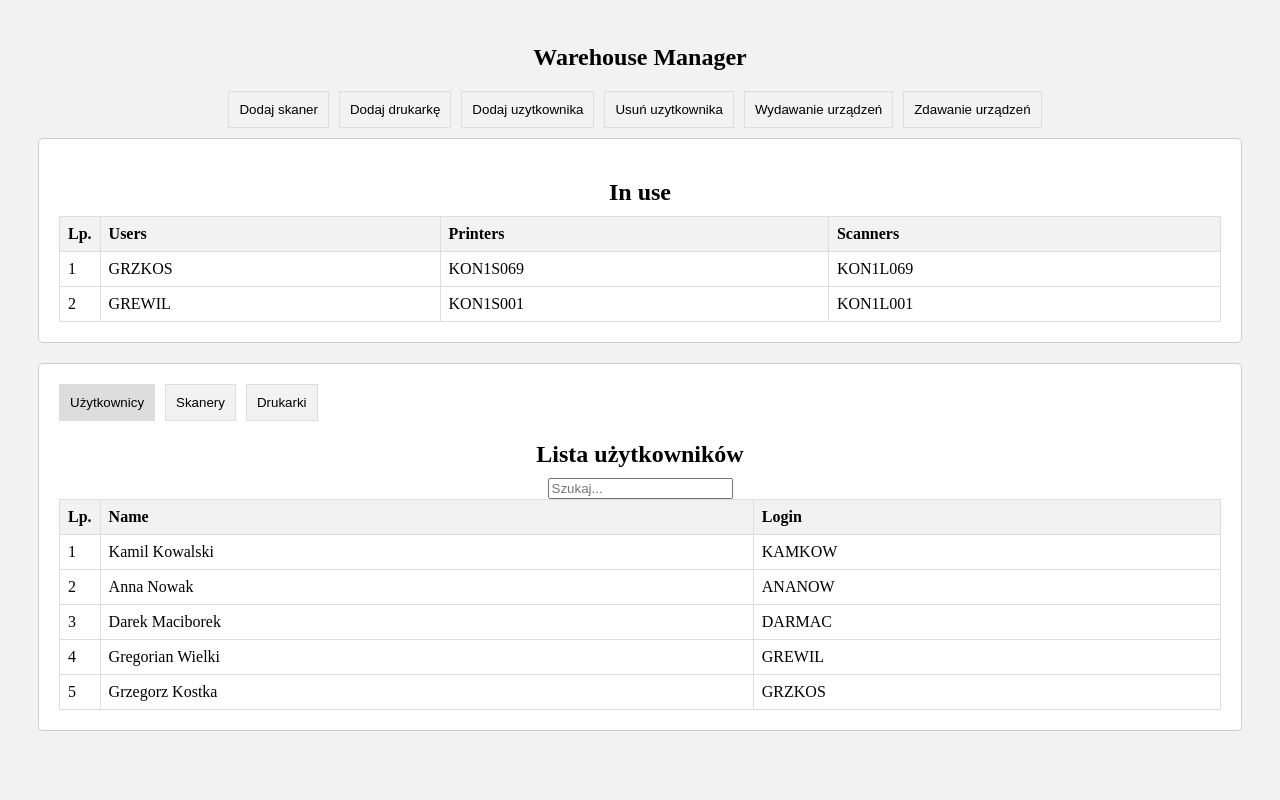
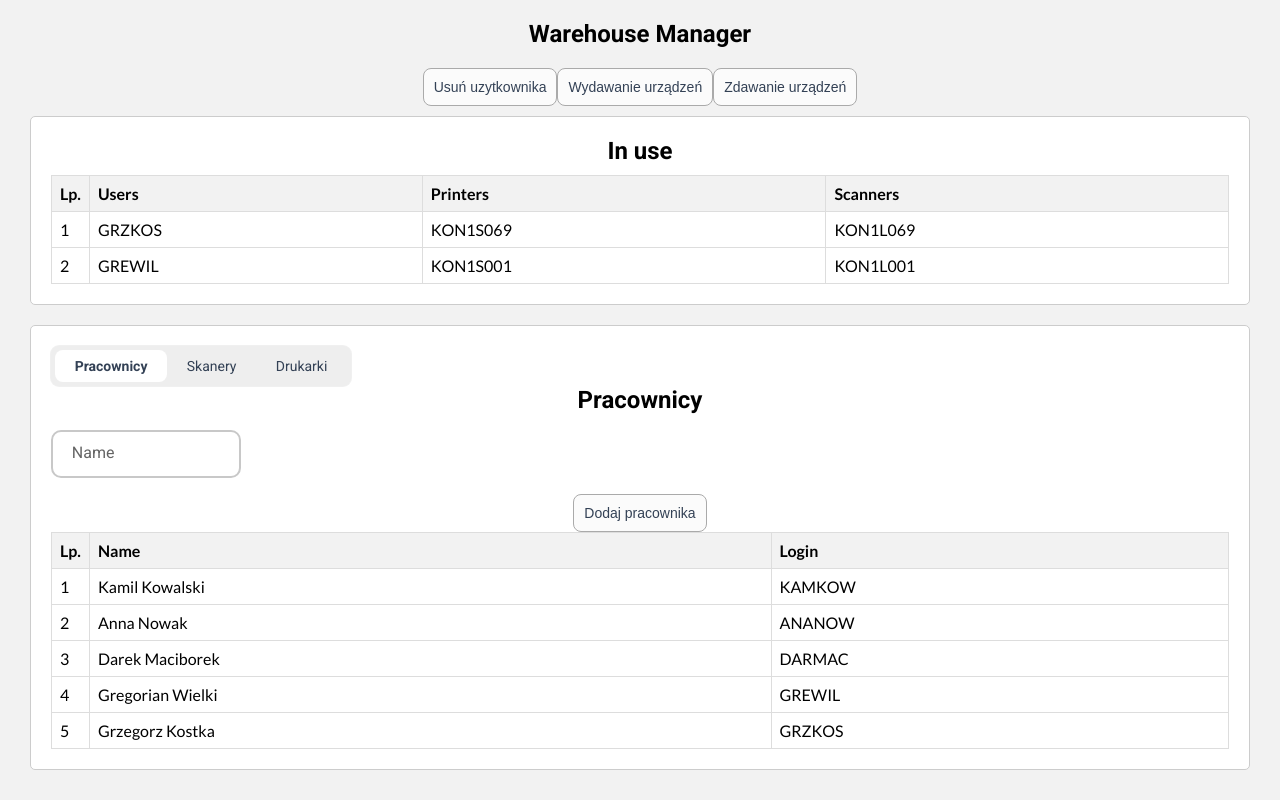
Before and after one commit to ErykFryderyk/equipment-management, a Vue app: page / in a window 1280 px wide. Built offline with nearby package versions, Linux system fonts and the light colour scheme.

Commit message:
added styled UI elements like button input and radio

```diff
--- a/src/App.vue
+++ b/src/App.vue
@@ -8,11 +8,9 @@
       @updatePrinter="addPrinter"
       @updateUsersList="handleUpdateUsers"
       @assignDevicesToUser="assignDevices"
-      @returnDevices="returnDevices" />
+      @returnDevices="returnDevices"
+    />
     <h1>Warehouse Manager</h1>
-    <button @click="toggleModal('AddNewScanner')">Dodaj skaner</button>
-    <button @click="toggleModal('AddNewPrinter')">Dodaj drukarkę</button>
-    <button @click="toggleModal('AddNewUser')">Dodaj uzytkownika</button>
     <button @click="toggleModal('RemoveUser')">Usuń uzytkownika</button>
     <button @click="toggleModal('AssignDevice')">Wydawanie urządzeń</button>
     <button @click="toggleModal('ReturnDevice')">Zdawanie urządzeń</button>
@@ -46,14 +44,29 @@
     <div class="main-list">
       <div class="lists">
         <div class="tabs">
-          <button @click="activeTab = 'users'" :class="{ 'active': activeTab === 'users' }">Użytkownicy</button>
-          <button @click="activeTab = 'scanners'" :class="{ 'active': activeTab === 'scanners' }">Skanery</button>
-          <button @click="activeTab = 'printers'" :class="{ 'active': activeTab === 'printers' }">Drukarki</button>
+          <div class="radio-inputs">
+            <label class="radio" @click="activeTab = 'users'">
+              <input type="radio" name="radio" checked="">
+              <span class="name">Pracownicy</span>
+            </label>
+            <label class="radio" @click="activeTab = 'scanners'">
+              <input type="radio" name="radio">
+              <span class="name">Skanery</span>
+            </label>
+            <label class="radio" @click="activeTab = 'printers'">
+              <input type="radio" name="radio">
+              <span class="name">Drukarki</span>
+            </label>
+          </div>
         </div>
 
         <div v-if="activeTab === 'users'">
-          <h2>Lista użytkowników</h2>
-          <input type="text" placeholder="Szukaj...">
+          <h2>Pracownicy</h2>
+          <div class="search">
+            <input type="text" required="" autocomplete="off">
+            <label for="name">Name</label>
+          </div>
+          <button @click="toggleModal('AddNewUser')">Dodaj pracownika</button>
           <table>
             <thead>
               <tr>
@@ -73,7 +86,11 @@
         </div>
 
         <div v-if="activeTab === 'scanners'">
-          <h2>Lista skanerów</h2>
+          <h2>Skanery</h2>
+          <div class="search">
+            <input type="text" required="" autocomplete="off">
+            <label for="name">Name</label>
+          </div>
           <button @click="toggleModal('AddNewScanner')">Dodaj skaner</button>
           <table>
             <thead>
@@ -104,8 +121,12 @@
         </div>
 
         <div v-if="activeTab === 'printers'">
+          <h2>Drukarki</h2>
+          <div class="search">
+            <input type="text" required="" autocomplete="off">
+            <label for="name">Name</label>
+          </div>
           <button @click="toggleModal('AddNewPrinter')">Dodaj drukarkę</button>
-          <h2>Lista drukarek</h2>
           <table>
             <thead>
               <tr>
@@ -473,6 +494,18 @@ export default {
 </script>
 
 <style lang="scss">
+@import url('https://fonts.googleapis.com/css2?family=Roboto:wght@300;400;700&display=swap');
+@import url('https://fonts.googleapis.com/css2?family=Lato:wght@300;400;700&display=swap');
+
+*,*::after,*::before{
+  box-sizing: border-box;
+  margin: 0;
+  padding: 0;
+}
+body{
+  font-family: "Roboto", sans-serif;
+  background-color: #f2f2f2;
+}
 /* Dodaj stylizację zakładek i treści według potrzeb */
 .tabs {
   display: flex;
@@ -480,10 +513,20 @@ export default {
 
 button {
   cursor: pointer;
+  border-radius: 0.5rem;
+  border: 1px solid #aaa;
+  background-color: #fbfbfb;
+  box-sizing: border-box;
+  color: rgba(51, 65, 85, 1);
   padding: 10px;
-  margin-right: 10px;
-  border: 1px solid #ddd;
-  background-color: #f2f2f2;
+  font-size: 14px;
+}
+
+input {
+  width: 200px;
+  padding: 10px;
+  border: 1px solid #aaaaaa;
+  background-color: #fff;
 }
 
 button.active {
@@ -503,8 +546,6 @@ li {
   margin-bottom: 5px;
 }
 
-
-
 /* Dodaj stylizację według potrzeb */
 table {
   width: 100%;
@@ -516,13 +557,10 @@ td {
   border: 1px solid #ddd;
   padding: 8px;
   text-align: left;
+  font-family: "Lato", sans-serif;
 }
 
 th {
-  background-color: #f2f2f2;
-}
-
-body {
   background-color: #f2f2f2;
 }
 
@@ -558,4 +596,84 @@ ul {
 li {
   margin-bottom: 20px;
 }
+
+// TABS
+.radio-inputs {
+  position: relative;
+  display: flex;
+  flex-wrap: wrap;
+  border-radius: 0.5rem;
+  background-color: #EEE;
+  box-sizing: border-box;
+  box-shadow: 0 0 0px 1px rgba(0, 0, 0, 0.06);
+  padding: 0.25rem;
+  width: 300px;
+  font-size: 14px;
+}
+
+.radio-inputs .radio {
+  flex: 1 1 auto;
+  text-align: center;
+}
+
+.radio-inputs .radio input {
+  display: none;
+}
+
+.radio-inputs .radio .name {
+  display: flex;
+  cursor: pointer;
+  align-items: center;
+  justify-content: center;
+  border-radius: 0.5rem;
+  border: none;
+  padding: .5rem 0;
+  color: rgba(51, 65, 85, 1);
+  transition: all .15s ease-in-out;
+}
+
+.radio-inputs .radio input:checked + .name {
+  background-color: #fff;
+  font-weight: 600;
+}
+
+// SEARCH INPUT
+.search {
+  margin: 1em 0 1em 0;
+  max-width: 190px;
+  position: relative;
+}
+
+.search input {
+  font-size: 100%;
+  padding: 0.8em;
+  outline: none;
+  border: 2px solid rgb(200, 200, 200);
+  background-color: transparent;
+  border-radius: 10px;
+  width: 100%;
+}
+
+.search label {
+  font-size: 100%;
+  position: absolute;
+  left: 0;
+  padding: 0.8em;
+  margin-left: 0.5em;
+  pointer-events: none;
+  transition: all 0.3s ease;
+  color: rgb(100, 100, 100);
+}
+
+.search :is(input:focus, input:valid)~label {
+  transform: translateY(-50%) scale(.9);
+  margin: 0em;
+  margin-left: 1.3em;
+  padding: 0.4em;
+  background-color: #fff;
+}
+
+.search :is(input:focus, input:valid) {
+  border-color: #686868;
+}
 </style>
```
